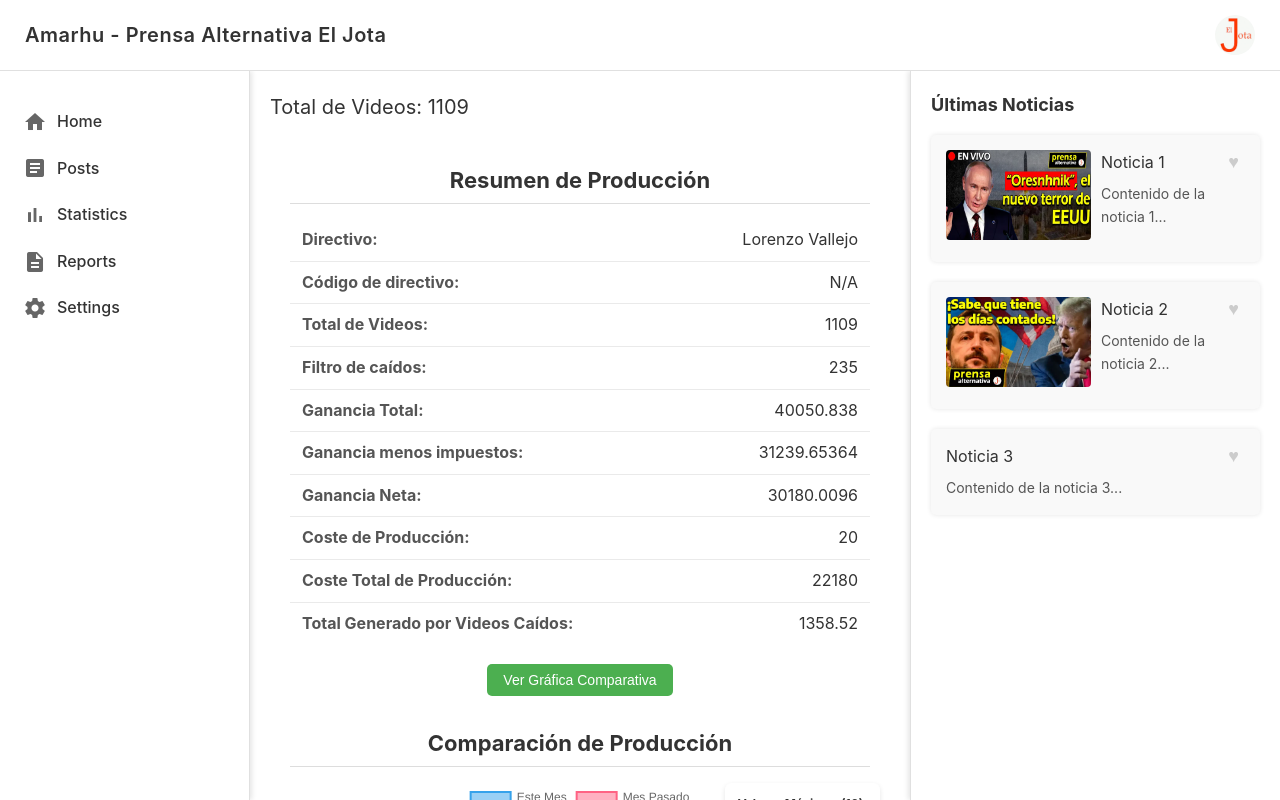
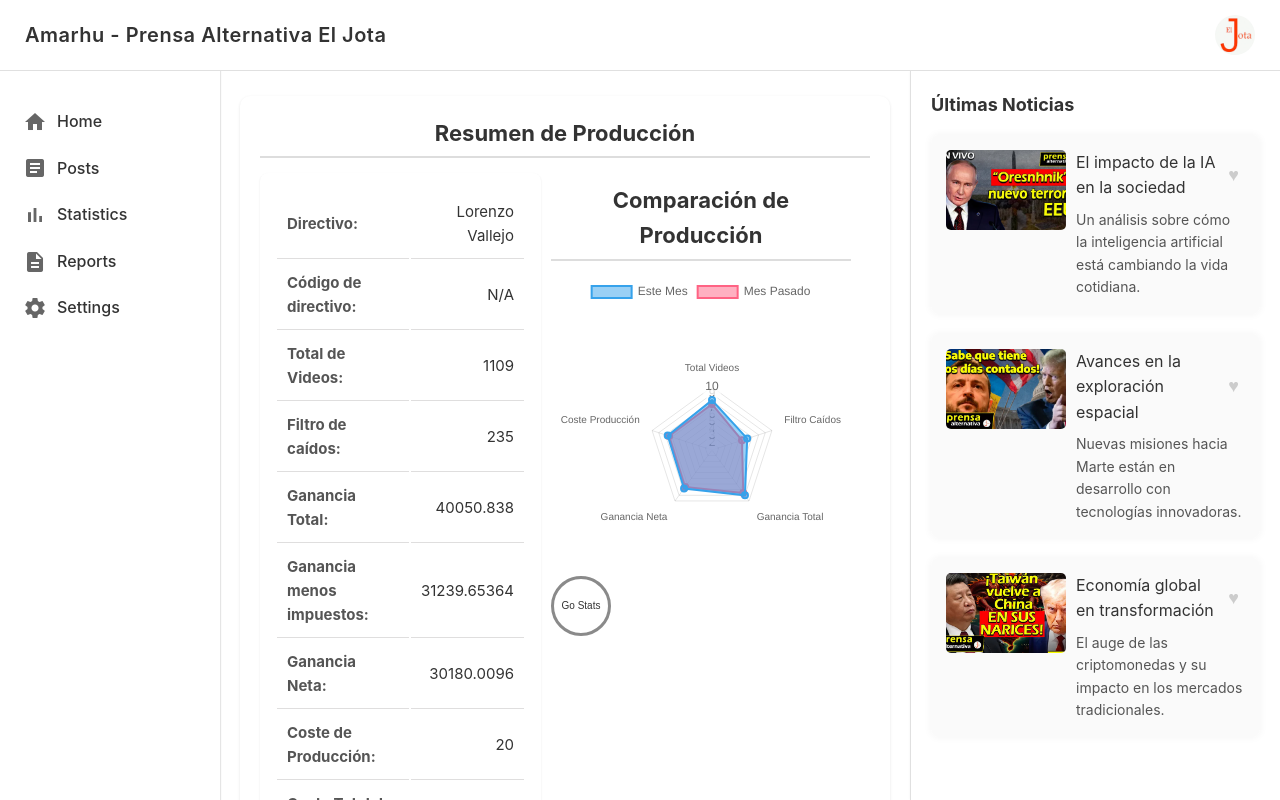
Before and after one commit to AmarhuApp/amarhu-app, a Vue app: page / in a window 1280 px wide. Built offline with nearby package versions, Linux system fonts and the light colour scheme; data requests are answered from the project's data file; the HTML template or start-up script is replaced by a standard one.

Commit message:
feat: added newsfeed

```diff
--- a/public/server/db.json
+++ b/public/server/db.json
@@ -102,5 +102,25 @@
       "netEarnings": 600.4,
       "totalProductionCost": 250
     }
+  ],
+  "noticias": [
+    {
+      "id": 1,
+      "title": "El impacto de la IA en la sociedad",
+      "content": "Un análisis sobre cómo la inteligencia artificial está cambiando la vida cotidiana.",
+      "image": "/server/images/image-1.png"
+    },
+    {
+      "id": 2,
+      "title": "Avances en la exploración espacial",
+      "content": "Nuevas misiones hacia Marte están en desarrollo con tecnologías innovadoras.",
+      "image": "/server/images/image-2.png"
+    },
+    {
+      "id": 3,
+      "title": "Economía global en transformación",
+      "content": "El auge de las criptomonedas y su impacto en los mercados tradicionales.",
+      "image": "/server/images/image-3.png"
+    }
   ]
 }
--- a/src/components/layout/Sidebar.vue
+++ b/src/components/layout/Sidebar.vue
@@ -38,11 +38,11 @@ export default {
 
 <style scoped>
 .sidebar {
-  width: 250px;
+  width: 220px;
   background-color: #ffffff;
   padding: 20px;
-  box-shadow: 2px 0 5px rgba(0, 0, 0, 0.1);
-  border-right: 1px solid #e0e0e0;
+  box-shadow: 1px 0 1px rgba(0, 0, 0, 0.1);
+  border-right: 1px #e0e0e0;
 }
 
 .sidebar ul {
--- a/src/components/sections/LastVideoPerformance.vue
+++ b/src/components/sections/LastVideoPerformance.vue
@@ -1,7 +1,9 @@
 <template>
   <div class="video-performance">
     <h3>Resumen de Producción</h3>
-
+    <div class="horizontal-container">
+      <!-- Contenedor del resumen -->
+      <div>
         <table v-if="productionData" class="production-table">
           <tbody>
           <tr>
@@ -47,33 +49,20 @@
           </tbody>
         </table>
         <p v-else>Cargando datos...</p>
-
-    <!-- Botón para desplazamiento -->
-    <div class="button-container">
-      <button @click="scrollToChart">Ver Gráfica Comparativa</button>
       </div>
-
-    <!-- Contenedor para la gráfica y la lista -->
-    <div class="content">
       <!-- Contenedor de la gráfica -->
       <div ref="chart" class="chart-container">
         <h3>Comparación de Producción</h3>
         <canvas id="radarChart"></canvas>
+        <div class="button-container">
+          <button @click="goToStats" class="circle-button">
+            <span>Go Stats</span>
+          </button>
         </div>
-
-      <!-- Lista de valores máximos -->
-      <div class="max-values-list">
-        <h4>Valores Máximos (10):</h4>
-        <ul>
-          <li v-for="(value, category) in maxValues" :key="category">
-            <strong>{{ category }}:</strong> {{ value }}
-          </li>
-        </ul>
       </div>
     </div>
   </div>
 </template>
-
 
 
 
@@ -97,6 +86,9 @@ export default {
     this.setMaxValues();
   },
   methods: {
+    goToStats() {
+      this.$router.push("/statistics");
+    },
     async fetchProductionData() {
       try {
         // Fetch current month's production data
@@ -174,7 +166,7 @@ export default {
             "Filtro Caídos",
             "Ganancia Total",
             "Ganancia Neta",
-            "Coste Total Producción",
+            "Coste Producción",
           ],
           datasets: [
             {
@@ -231,13 +223,23 @@ export default {
 
 
 <style scoped>
+
+.horizontal-container {
+  display: flex;
+  justify-content: space-between;
+  align-items: flex-start;
+  gap: 10px;
+  margin-top: 10px;
+}
+
 .video-performance {
-  background-color: #fff;
+  background-color: #ffffff;
   color: #333;
   padding: 20px;
-  max-width: 800px;
-  margin: auto;
-  position: relative;
+  border-radius: 10px;
+  box-shadow: 0 1px 3px rgba(0, 0, 0, 0.1);
+  max-width: 900px;
+  margin: 5px auto;
 }
 
 h3 {
@@ -246,20 +248,22 @@ h3 {
   margin-bottom: 15px;
   text-align: center;
   color: #333;
-  border-bottom: 1px solid #ddd;
+  border-bottom: 2px solid #ddd;
   padding-bottom: 5px;
 }
 
 .production-table {
-  width: 100%;
-  border-collapse: collapse;
-  font-size: 16px;
-  margin-top: 10px;
+  flex: 1;
+  min-width: 40%;
+  background: #ffffff;
+  box-shadow: 0 1px 2px rgba(0, 0, 0, 0.1);
+  border-radius: 8px;
+  padding: 15px;
 }
 
 .production-table td {
-  padding: 8px 12px; /* Reducido para un diseño compacto */
-  border-bottom: 1px solid #eaeaea;
+  padding: 10px;
+  border-bottom: 1px solid #dfdede;
 }
 
 .production-table tr:last-child td {
@@ -284,32 +288,13 @@ h3 {
   width: 40%;
 }
 
-.button-container {
-  display: flex;
-  justify-content: center;
-  margin: 20px 0;
-}
-
-button {
-  background-color: #4caf50;
-  color: white;
-  padding: 8px 16px;
-  border: none;
-  border-radius: 5px;
-  cursor: pointer;
-  font-size: 14px;
-  transition: background-color 0.3s;
-}
-
-button:hover {
-  background-color: #45a049;
-}
 
 .chart-container {
-  margin-top: 30px;
-  height: 400px;
+  margin-top: 10px;
+  height: 300px;
   position: relative; /* Necesario para la posición absoluta de la card */
   text-align: center;
+  padding-right: max(19px);
 }
 
 .max-values-list {
@@ -350,6 +335,35 @@ button:hover {
   color: #333;
 }
 
+.circle-button {
+  display: flex;
+  justify-content: center;
+  align-items: center;
+  width: 60px;
+  height: 60px;
+  border: 3px solid #8a8a8a; /* Borde circular */
+  border-radius: 50%; /* Hace el botón circular */
+  background-color: transparent; /* Fondo transparente */
+  color: #333; /* Color del texto y borde */
+  font-size: 10px; /* Tamaño del texto */
+  font-weight: bold; /* Negrita */
+  cursor: pointer; /* Manito al pasar */
+  transition: transform 0.3s, background-color 0.3s;
+  text-align: center;
+}
+
+.circle-button:hover {
+  background-color: #f0f0f0; /* Fondo claro al pasar */
+  transform: scale(1.1); /* Animación al hacer hover */
+}
+
+.circle-button span {
+  transform: rotate(0); /* Texto alineado horizontalmente */
+  text-align: center;
+}
+
+
+
 @media (max-width: 768px) {
   .max-values-list {
     position: static; /* Cambia a posición normal en pantallas pequeñas */
@@ -358,7 +372,12 @@ button:hover {
     font-size: 14px; /* Ajusta el texto en pantallas pequeñas */
   }
 
+  .horizontal-container {
+    flex-direction: column;
+  }
+
   .chart-container {
+    width: 100%;
     height: 350px;
   }
 }
--- a/src/components/sections/NewsFeed.vue
+++ b/src/components/sections/NewsFeed.vue
@@ -3,7 +3,7 @@
     <h2 class="news-title">Últimas Noticias</h2>
     <div v-for="post in posts" :key="post.id" class="post">
       <div class="post-image" v-if="post.image">
-        <img :src="post.image" alt="Post image" />
+        <img :src="post.image" alt="Imagen de la noticia" />
       </div>
       <div class="post-content">
         <div class="post-header">
@@ -19,38 +19,33 @@
 </template>
 
 <script>
+import axios from "axios";
+
 export default {
   name: "NewsFeed",
   data() {
     return {
-      posts: [
-        {
-          id: 1,
-          title: "Noticia 1",
-          content: "Contenido de la noticia 1...",
-          liked: false,
-          image: "/assets/image-1.png",
-        },
-        {
-          id: 2,
-          title: "Noticia 2",
-          content: "Contenido de la noticia 2...",
-          liked: false,
-          image: "/assets/image-2.png",
-        },
-        {
-          id: 3,
-          title: "Noticia 3",
-          content: "Contenido de la noticia 3...",
-          liked: false,
-        },
-      ],
+      posts: [], // Inicialmente vacío para rellenar desde la API
     };
   },
   methods: {
+    async fetchNews() {
+      try {
+        const response = await axios.get("http://localhost:3000/noticias");
+        this.posts = response.data.map((post) => ({
+          ...post,
+          liked: false, // Agrega el estado `liked` por defecto
+        }));
+      } catch (error) {
+        console.error("Error al cargar noticias:", error.message);
+      }
+    },
     toggleLike(post) {
       post.liked = !post.liked;
     },
+  },
+  created() {
+    this.fetchNews();
   },
 };
 </script>
@@ -60,11 +55,19 @@ export default {
   width: 370px;
   background-color: #ffffff;
   padding: 20px;
-  box-shadow: -2px 0 5px rgba(0, 0, 0, 0.1);
+  box-shadow: 1px 0 3px rgba(0, 0, 0, 0.1);
   overflow-y: auto;
   border-left: 1px solid #e0e0e0;
   display: flex;
   flex-direction: column;
+  transition: all 0.3s ease-in-out;
+}
+
+/* Ocultar en pantallas pequeñas */
+@media (max-width: 768px) {
+  .news-feed {
+    display: none;
+  }
 }
 
 .news-title {
@@ -76,18 +79,24 @@ export default {
 
 .post {
   display: flex;
-  background-color: #f9f9f9;
+  background-color: rgba(250, 250, 250, 0.95);
   padding: 15px;
   margin-bottom: 20px;
-  border-radius: 5px;
-  box-shadow: 0 0 5px rgba(0, 0, 0, 0.1);
+  border-radius: 8px;
+  box-shadow: 0 0 8px rgba(0, 0, 0, 0.05);
+  transition: all 0.3s ease-in-out;
+}
+
+.post:hover {
+  box-shadow: 0 2px 10px rgba(0, 0, 0, 0.1);
 }
 
 .post-image img {
-  width: 145px;
-  height: 90px;
-  border-radius: 4px;
+  width: 120px;
+  height: 80px;
+  border-radius: 5px;
   margin-right: 10px;
+  object-fit: cover;
 }
 
 .post-content {
--- a/src/views/Home.vue
+++ b/src/views/Home.vue
@@ -4,8 +4,6 @@
     <div class="content-wrapper">
       <Sidebar />
       <div class="main-content">
-        <h2>Total de Videos: {{ totalVideos }}</h2>
-
         <LastVideoPerformance v-if="isHomeRoute" />
         <router-view v-else />
       </div>
--- a/src/views/Statistics.vue
+++ b/src/views/Statistics.vue
@@ -3,15 +3,12 @@
     <h1>Estadísticas</h1>
     <div class="charts">
       <div class="chart" id="chart1">
-        <h3>Total de Ganancias por Mes</h3>
         <canvas ref="chart1"></canvas>
       </div>
       <div class="chart" id="chart2">
-        <h3>Duración Promedio de Vista</h3>
         <canvas ref="chart2"></canvas>
       </div>
       <div class="chart" id="chart3">
-        <h3>Ganancias vs Coste de Producción</h3>
         <canvas ref="chart3"></canvas>
       </div>
     </div>
@@ -27,9 +24,9 @@
       </thead>
       <tbody>
       <tr v-for="(producer, index) in topProducers" :key="producer.id">
-        <td>{{ index + 1 }}</td>
-        <td>{{ producer.name }}</td>
-        <td>{{ producer.videoCount }}</td>
+        <td class="rank">{{ index + 1 }}</td>
+        <td class="name">{{ producer.name }}</td>
+        <td class="video-count">{{ producer.videoCount }}</td>
       </tr>
       </tbody>
     </table>
@@ -88,13 +85,33 @@ export default {
                 this.resumenProduccionMesPasado.gananciaTotal,
                 this.resumenProduccion.gananciaTotal,
               ],
-              backgroundColor: ["#4CAF50", "#FF9800"],
+              backgroundColor: ["#3E95CD", "#FF6384"],
+              hoverBackgroundColor: ["rgba(62,149,205,0.76)", "rgba(255,99,132,0.82)"],
             },
           ],
         },
         options: {
           responsive: true,
           maintainAspectRatio: false,
+          plugins: {
+            legend: { position: "top" },
+            title: {
+              display: true,
+              text: "Ganancias por Mes (S/.)",
+              font: { size: 16 },
+            },
+          },
+          scales: {
+            y: {
+              beginAtZero: true,
+              title: { display: true, text: "Ganancias (S/.)" },
+              grid: { color: "#E0E0E0" },
+            },
+            x: {
+              title: { display: true, text: "Mes" },
+              grid: { display: false },
+            },
+          },
         },
       });
 
@@ -108,19 +125,40 @@ export default {
               label: "Duración Promedio (segundos)",
               data: this.videos.map((video) => video.averageViewDuration),
               borderColor: "#3E95CD",
-              fill: false,
+              fill: true,
+              backgroundColor: "rgba(62, 149, 205, 0.2)",
+              tension: 0.4,
             },
           ],
         },
         options: {
           responsive: true,
           maintainAspectRatio: false,
+          plugins: {
+            legend: { position: "top" },
+            title: {
+              display: true,
+              text: "Duración Promedio de Vista (segundos)",
+              font: { size: 16 },
+            },
+          },
+          scales: {
+            y: {
+              beginAtZero: true,
+              title: { display: true, text: "Segundos" },
+              grid: { color: "#E0E0E0" },
+            },
+            x: {
+              title: { display: true, text: "Fecha" },
+              grid: { display: false },
+            },
+          },
         },
       });
 
       // Gráfica 3: Ganancias vs Coste de Producción
       new Chart(this.$refs.chart3, {
-        type: "pie",
+        type: "doughnut",
         data: {
           labels: ["Ganancias Netas", "Coste Total de Producción"],
           datasets: [
@@ -130,12 +168,21 @@ export default {
                 this.resumenProduccion.costeTotalProduccion,
               ],
               backgroundColor: ["#FF6384", "#36A2EB"],
+              hoverBackgroundColor: ["#FF4D6A", "#2B90E4"],
             },
           ],
         },
         options: {
           responsive: true,
           maintainAspectRatio: false,
+          plugins: {
+            legend: { position: "top" },
+            title: {
+              display: true,
+              text: "Ganancias vs Coste de Producción",
+              font: { size: 16 },
+            },
+          },
         },
       });
     },
@@ -148,30 +195,38 @@ export default {
 
 <style scoped>
 .statistics {
-  padding: 20px;
+  padding: 5px;
 }
 
-h1,
+h1{
+  font-size: 24px;
+  color: #333;
+  margin-bottom: 20px;
+}
+
 h2 {
   font-size: 24px;
   color: #333;
   margin-bottom: 20px;
+  padding-top: 20px;
 }
 
 .charts {
   display: flex;
   flex-wrap: wrap;
   gap: 20px;
+  justify-content: space-between;
 }
 
 .chart {
   flex: 1;
-  min-width: 300px;
-  height: 300px;
-  background: #fff;
-  box-shadow: 0 2px 4px rgba(0, 0, 0, 0.1);
+  min-width: 320px;
+  max-width: 450px;
+  height: 350px;
+  background: #ffffff;
+  box-shadow: 0 1px 2px rgba(0, 0, 0, 0.1);
   padding: 15px;
-  border-radius: 8px;
+  border-radius: 10px;
   display: flex;
   flex-direction: column;
   justify-content: center;
@@ -179,29 +234,63 @@ h2 {
 }
 
 .chart h3 {
+  font-size: 18px;
   margin-bottom: 10px;
-  font-size: 16px;
-  color: #555;
+  color: #444;
+  text-align: center;
 }
 
 .top-producers-table {
   width: 100%;
-  border-collapse: collapse;
+  border-collapse: separate;
+  border-spacing: 0;
   margin-top: 20px;
+  background-color: rgb(255, 255, 255); /* Fondo oscuro */
+  color: #333333; /* Texto claro */
+  border-radius: 8px; /* Bordes redondeados */
+  overflow: hidden; /* Oculta bordes */
 }
 
-.top-producers-table th,
-.top-producers-table td {
-  padding: 12px 15px;
-  text-align: left;
-  border: 1px solid #e0e0e0;
-  color: #181818;
+
+.top-producers-table thead {
+  background-color: rgba(234, 234, 234, 0.27); /* Fondo ligeramente más claro */
 }
 
-.top-producers-table thead th {
-  background-color: #f5f5f5;
-  font-size: 16px;
-  font-weight: 600;
-  color: #555;
+.top-producers-table th {
+  padding: 12px 16px;
+  text-align: left;
+  font-size: 14px;
+  font-weight: bold;
+  color: #333333;
+  border-bottom: 1px solid #444444; /* Línea de separación */
+}
+
+.top-producers-table tbody tr {
+  transition: background-color 0.2s ease;
+}
+
+.top-producers-table tbody tr:hover {
+  background-color: #ffffff; /* Efecto hover */
+}
+
+.top-producers-table td {
+  padding: 12px 16px;
+  font-size: 14px;
+  color: #ffffff;
+  border-bottom: 1px solid #444444; /* Líneas entre filas */
+}
+
+.top-producers-table .rank {
+  color: #333333; /* Número menos destacado */
+}
+
+.top-producers-table .name {
+  font-weight: bold;
+  color: #333333;
+}
+
+.top-producers-table .video-count {
+  text-align: left;
+  color: #333333;
 }
 </style>
```
Lines whose indentation alone changed are shown as unchanged.
